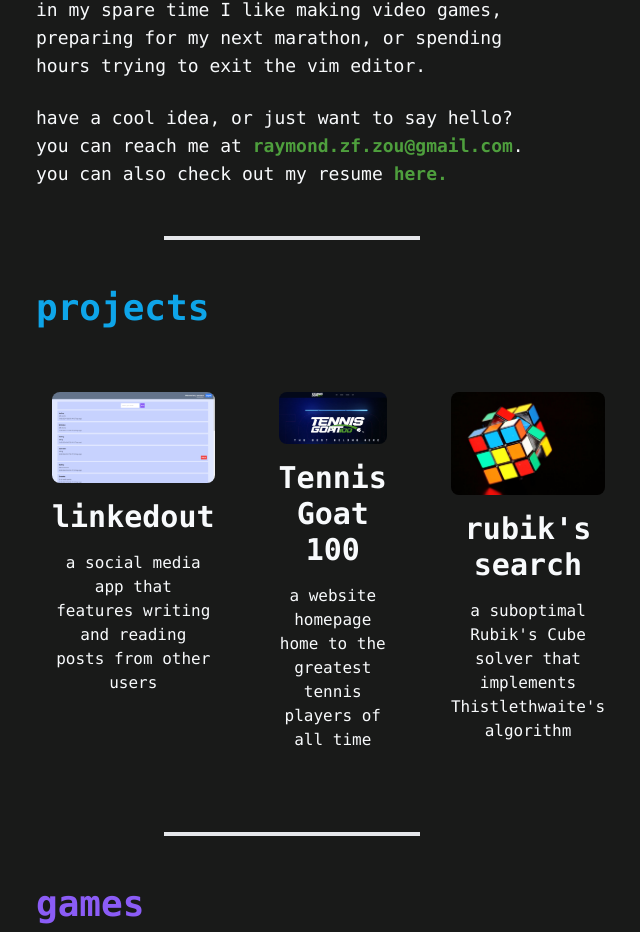
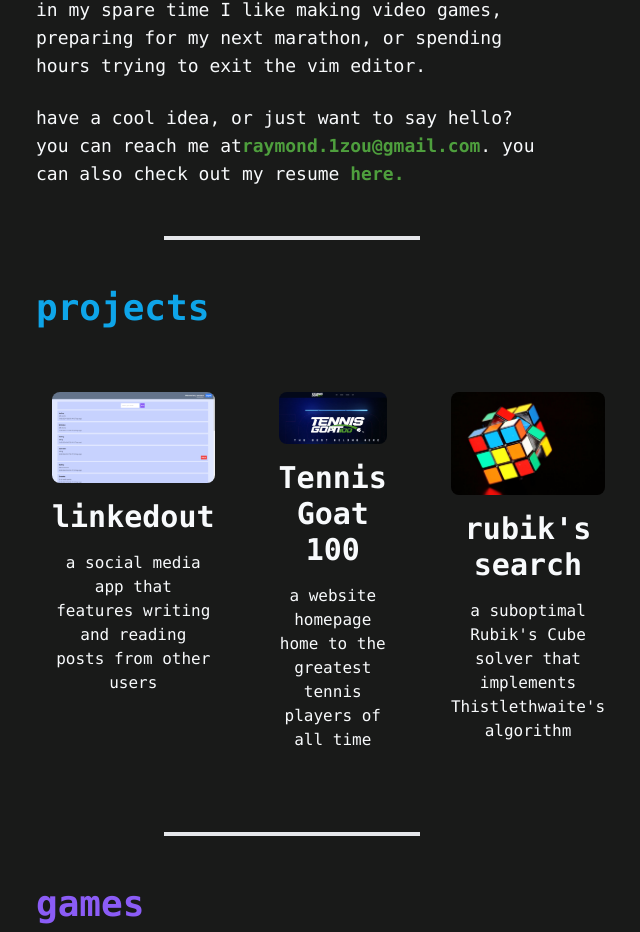
Before and after one commit to RaymoZou/personal-profile, a Next.js app: page / in a window 1280 px wide. Shown: the part 892-1824 px from the top of the page, without its empty margins (348-988 px from the left). Built offline with nearby package versions, Linux system fonts and the light colour scheme.

Commit message:
fix: email address link

```diff
--- a/app/page.js
+++ b/app/page.js
@@ -30,7 +30,7 @@ export default function Homepage() {
             <br />
             <p className="text-white text-lg">
                 have a cool idea, or just want to say hello? you can reach me at
-                <a href="mailto:raymond.1zou@gmail.com" className="text-green hover:text-darkgreen transition duration-300 font-bold"> raymond.zf.zou@gmail.com</a>
+                <a href="mailto:raymond.1zou@gmail.com" className="text-green hover:text-darkgreen transition duration-300 font-bold">raymond.1zou@gmail.com</a>
                 . you can also check out my resume <a target="_blank" href="/raymond_zou_resume.pdf" className="text-green hover:text-darkgreen transition duration-300 font-bold">here.</a>
             </p>
 
```
